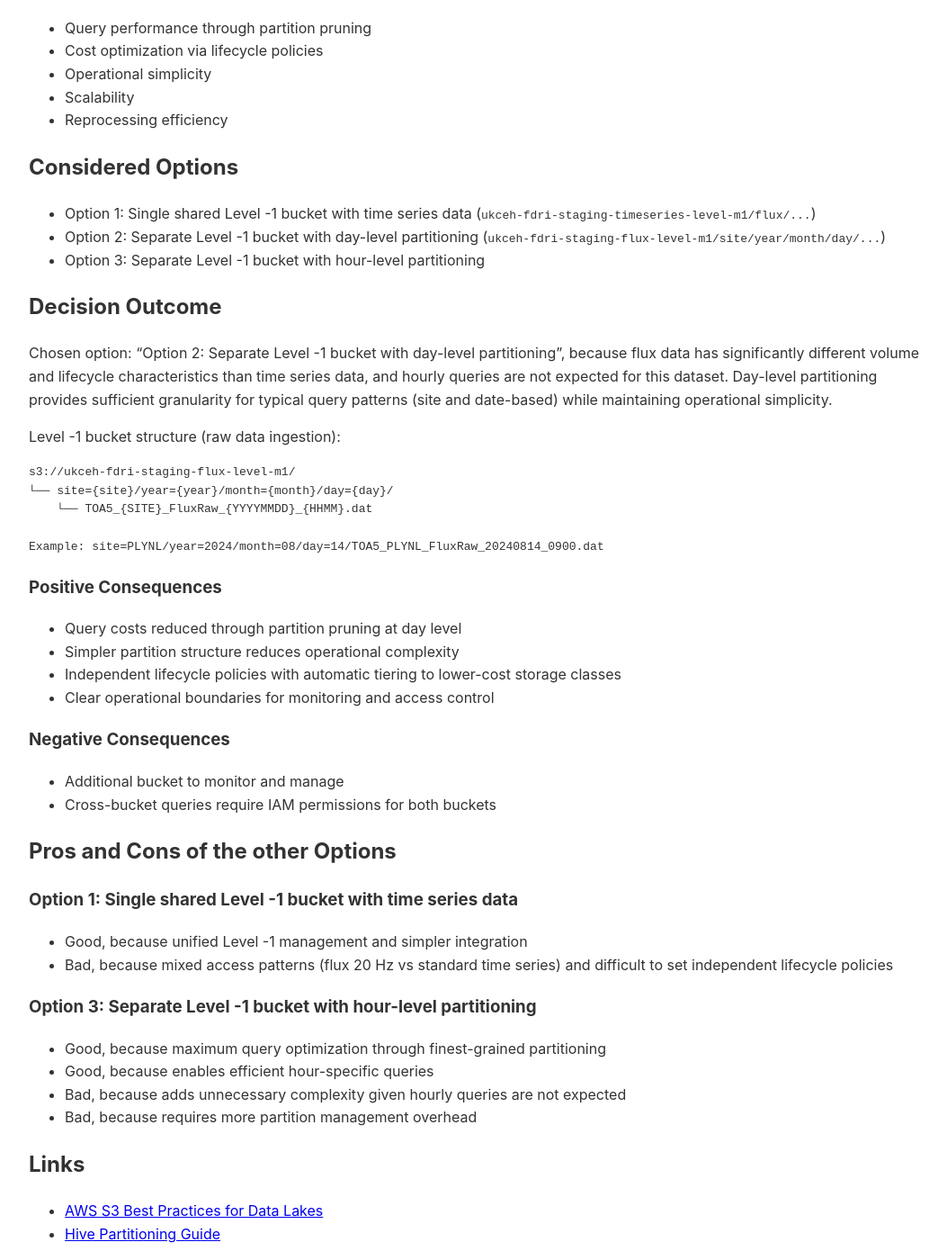
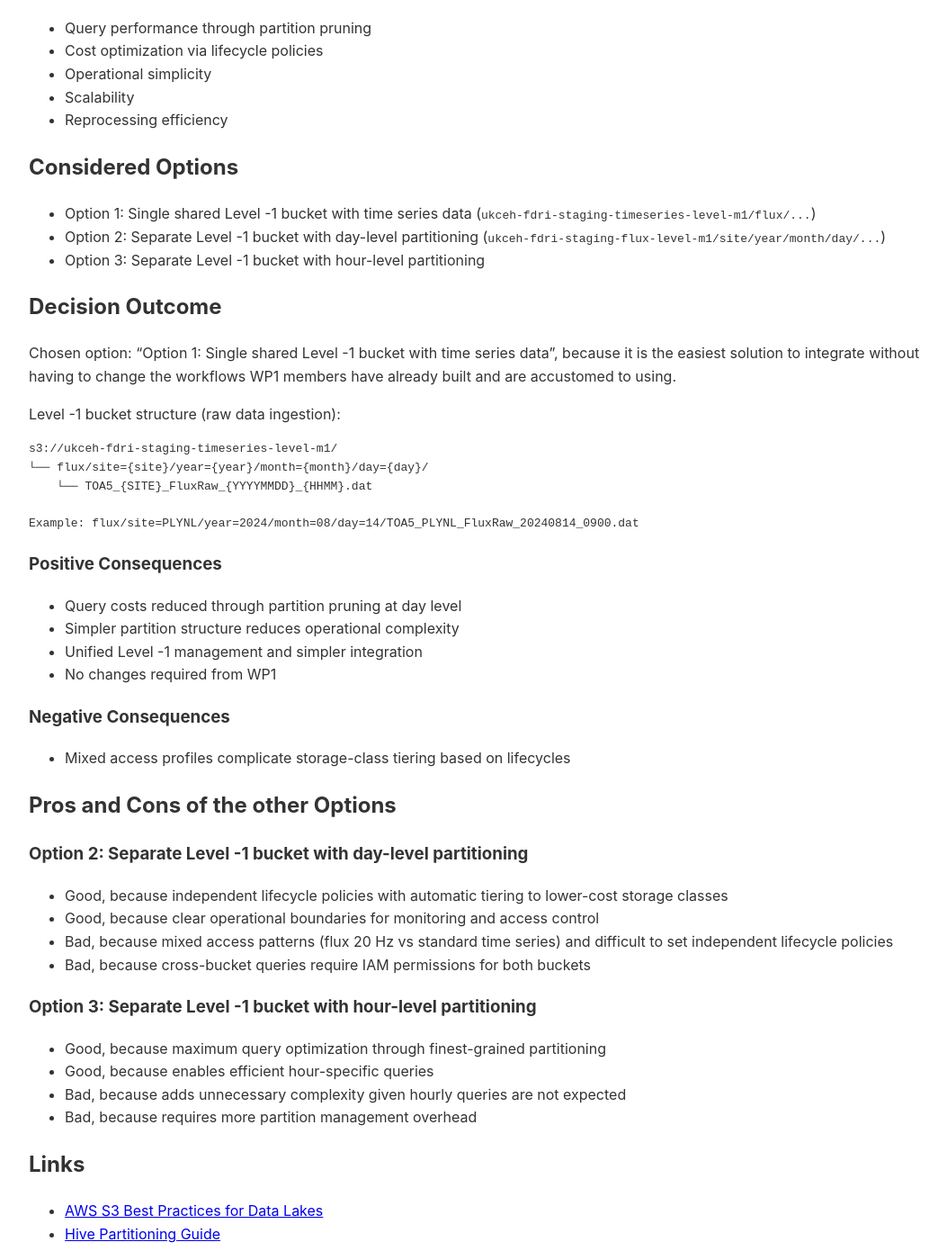
Before and after one commit to NERC-CEH/fdri_words, a Jekyll site: the page built from adrs/015-Level-minus-1-Flux-Data.md, in a window 1280 px wide and 1400 px high, scrolled down 694 px. Shown: the whole window at 90% size, without its empty margins (108-1161 px from the left). Built offline with Jekyll 4.4.1, drawn with Linux system fonts in a browser that asks for light colours; our own code applies the rules of GitHub Pages for plain Markdown files.

Commit message:
Update ADR for Flux ingestion bucket

````diff
--- a/adrs/015-Level-minus-1-Flux-Data.md
+++ b/adrs/015-Level-minus-1-Flux-Data.md
@@ -24,35 +24,36 @@ Note: Processed data will be stored in separate buckets.
 
 ## Decision Outcome
 
-Chosen option: "Option 2: Separate Level -1 bucket with day-level partitioning", because flux data has significantly different volume and lifecycle characteristics than time series data, and hourly queries are not expected for this dataset. Day-level partitioning provides sufficient granularity for typical query patterns (site and date-based) while maintaining operational simplicity.
+Chosen option: "Option 1: Single shared Level -1 bucket with time series data", because it is the easiest solution to integrate without having to change the workflows WP1 members have already built and are accustomed to using.
 
 Level -1 bucket structure (raw data ingestion):
 ```
-s3://ukceh-fdri-staging-flux-level-m1/
-└── site={site}/year={year}/month={month}/day={day}/
+s3://ukceh-fdri-staging-timeseries-level-m1/
+└── flux/site={site}/year={year}/month={month}/day={day}/
     └── TOA5_{SITE}_FluxRaw_{YYYYMMDD}_{HHMM}.dat
 
-Example: site=PLYNL/year=2024/month=08/day=14/TOA5_PLYNL_FluxRaw_20240814_0900.dat
+Example: flux/site=PLYNL/year=2024/month=08/day=14/TOA5_PLYNL_FluxRaw_20240814_0900.dat
 ```
 
 ### Positive Consequences
 
 - Query costs reduced through partition pruning at day level
 - Simpler partition structure reduces operational complexity
-- Independent lifecycle policies with automatic tiering to lower-cost storage classes
-- Clear operational boundaries for monitoring and access control
+- Unified Level -1 management and simpler integration
+- No changes required from WP1
 
 ### Negative Consequences
 
-- Additional bucket to monitor and manage
-- Cross-bucket queries require IAM permissions for both buckets
+- Mixed access profiles complicate storage-class tiering based on lifecycles
 
 ## Pros and Cons of the other Options
 
-### Option 1: Single shared Level -1 bucket with time series data
+### Option 2: Separate Level -1 bucket with day-level partitioning
 
-- Good, because unified Level -1 management and simpler integration
+- Good, because independent lifecycle policies with automatic tiering to lower-cost storage classes
+- Good, because clear operational boundaries for monitoring and access control
 - Bad, because mixed access patterns (flux 20 Hz vs standard time series) and difficult to set independent lifecycle policies
+- Bad, because cross-bucket queries require IAM permissions for both buckets
 
 ### Option 3: Separate Level -1 bucket with hour-level partitioning
 
````
